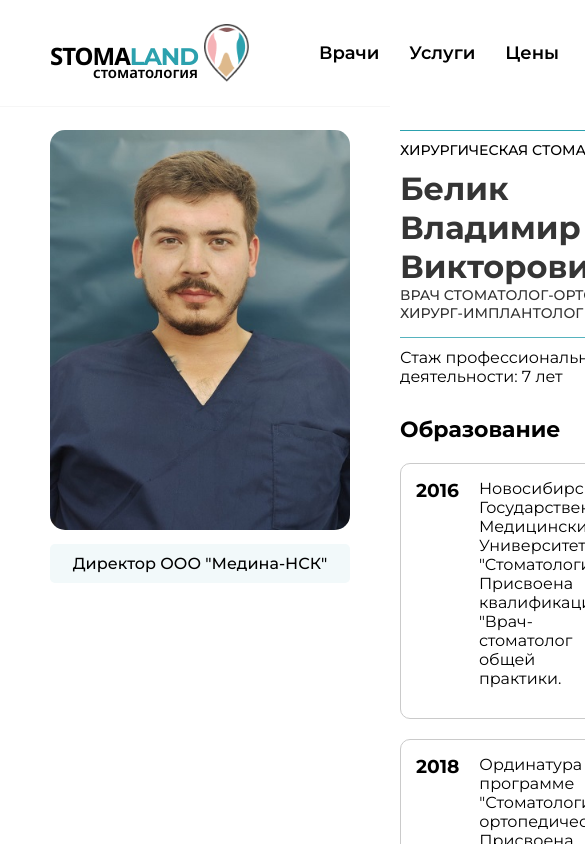
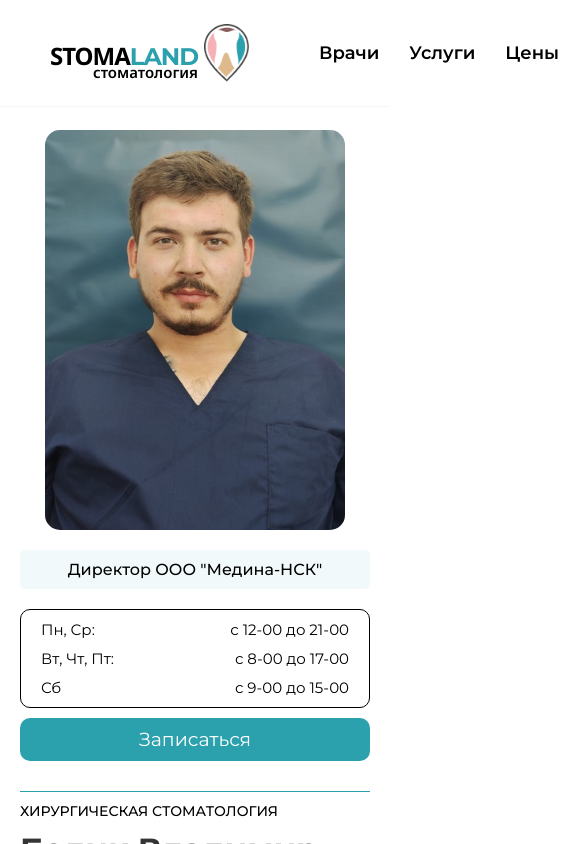
Before and after one commit to ErlanAkimov/stomaland, a React (Create React App) app: page /doctors/belik-vladimir-viktorovich in a window 390 px wide. Shown: the top 844 px of the page, 585 px wide, since content can reach past the window. Built offline with nearby package versions, Linux system fonts and the light colour scheme.

Commit message:
Finish DoctorPersonalPage

```diff
--- a/src/pages/DoctorPersonalPage/DoctorPersonalPage.jsx
+++ b/src/pages/DoctorPersonalPage/DoctorPersonalPage.jsx
@@ -14,7 +14,25 @@ function DoctorPersonalPage() {
 		<div className={styles.wrapper}>
 			<div className={styles.img_side}>
 				<img className={styles.main_image} src={doctor.img_full} alt="" />
-				<div className={styles.position}>{doctor.position}</div>
+
+				<div className={styles.img_btns}>
+					<div className={styles.position}>{doctor.position}</div>
+					<div className={styles.calendar}>
+						<div className={styles.calendar_days}>
+							{doctor.schedule_days.map((item, index) => {
+								return <p key={index}>{item}</p>;
+							})}
+						</div>
+
+						<div className={styles.calendar_times}>
+							{doctor.schedule_time.map((item, index) => {
+								return <p key={index}>{item}</p>;
+							})}
+						</div>
+					</div>
+
+					<button className={styles.btn}>Записаться</button>
+				</div>
 			</div>
 			<div className={styles.text_side}>
 				<div className={styles.text}>
@@ -39,13 +57,11 @@ function DoctorPersonalPage() {
 					{doctor.courses && (
 						<>
 							<h4 className={styles.edu_title}>Курсы повышения квалификации:</h4>
-                            <ul className={styles.courses_list}>
-                                {
-                                    doctor.courses.map((course, index) => {
-                                        return <li className={styles.courses_item}>{course}</li>
-                                    })
-                                }
-                            </ul>
+							<ul className={styles.courses_list}>
+								{doctor.courses.map((course, index) => {
+									return <li className={styles.courses_item}>{course}</li>;
+								})}
+							</ul>
 						</>
 					)}
 				</div>
--- a/src/pages/DoctorPersonalPage/DoctorPersonalPage.module.scss
+++ b/src/pages/DoctorPersonalPage/DoctorPersonalPage.module.scss
@@ -5,9 +5,8 @@
     margin-top: 130px;
     display: flex;
     column-gap: 50px;
+    padding-bottom: 150px;
 }
-
-.img_side
 
 .main_image {
     border-radius: 15px;
@@ -91,3 +90,95 @@
     flex-direction: column;
     row-gap: 12px;
 }
+
+.calendar {
+    display: flex;
+    margin-top: 20px;
+    padding: 10px 20px;
+    justify-content: space-between;
+    border: 1px solid black;
+    border-radius: 10px;
+}
+
+.calendar_days {
+    display: flex;
+    flex-direction: column;
+    row-gap: 10px;
+}
+
+.calendar_times {
+    @extend .calendar_days;
+    text-align: right;
+}
+
+.btn {
+    width: 100%;
+    margin-top: 10px;
+    cursor: pointer;
+    padding: 10px;
+    font-size: 19px;
+    color: white;
+    background-color: #2CA1AE;
+    border-radius: 10px;
+    transition: .1s ease-in-out ;
+    &:hover {
+        background-color: #268691;
+    }
+}
+
+@media screen and (max-width: 865px) {
+    .wrapper {
+        flex-direction: column;
+        row-gap: 30px;
+    }
+
+    .img_side {
+        display: flex;
+        justify-content: space-between;
+        column-gap: 50px;
+    }
+
+    .img_btns {
+        width: 100%;
+    }
+
+    .calendar_days {
+        font-size: 15px;
+    }
+
+    .position {
+        margin-top: 0;
+    }
+}
+
+@media screen and (max-width: 701px) {
+    .wrapper {
+        padding-inline: 30px;
+    }
+
+    .img_side {
+        flex-direction: column;
+        max-width: 300px;
+
+        img {
+            margin: 0 auto;
+        }
+    }
+
+    .position {
+        margin-top: 20px;
+    }
+}
+@media screen and (max-width: 426px) {
+    .wrapper {
+        padding-inline: 20px;
+    }
+    .img_side {
+        max-width: 100%;
+        width: 100%;
+    }
+
+    .edu_text {
+        max-width: initial;
+    }
+}
```
